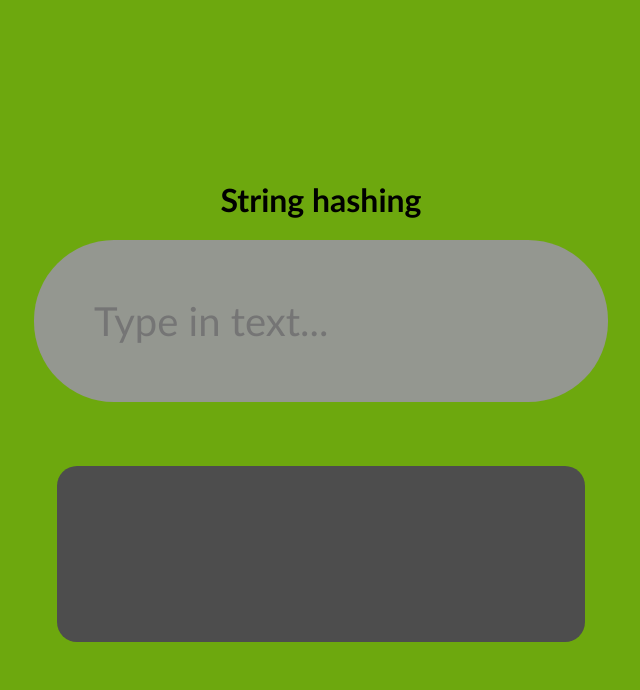
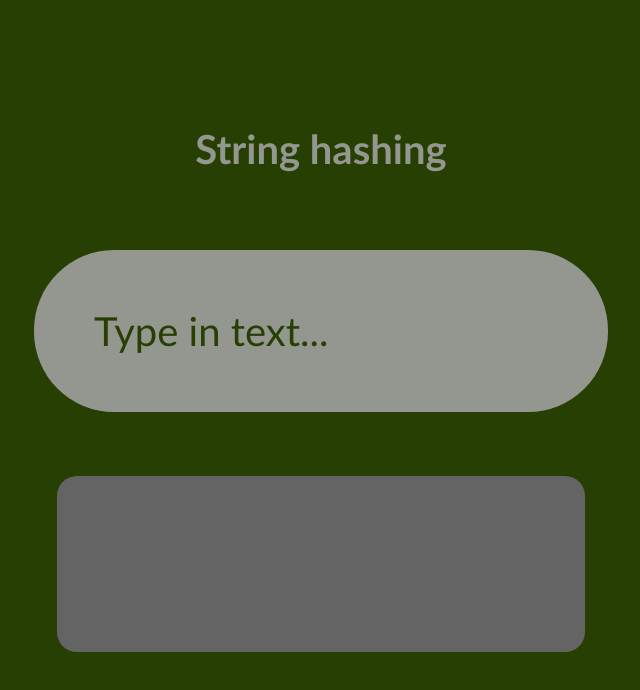
Before and after one commit to jakovg1/hash-of-text, an Angular app: page / in a window 1280 px wide. Shown: the top 690 px of the page, without its empty margins (319-959 px from the left). Built offline with nearby package versions, Linux system fonts and the light colour scheme.

Commit message:
Adjust colors and positions

```diff
--- a/src/app/app.component.html
+++ b/src/app/app.component.html
@@ -1,5 +1,5 @@
 <div class="center-container">
-  <h1>String hashing</h1>
+  <h1 class="box-light-color title">String hashing</h1>
   <input
     type="text"
     class="textbox"
--- a/src/app/app.component.scss
+++ b/src/app/app.component.scss
@@ -13,7 +13,7 @@
 .textbox {
   width: 40%;
   height: 20%;
-  background-color: rgb(148, 151, 144);
+  background-color: $box-light;
   padding-left: 60px;
 
   font-size: 40px;
@@ -30,17 +30,22 @@ input.textbox {
   //   }w
 }
 
+input.textbox::placeholder {
+  color: $background;
+}
+
 .list-of-hashes {
   width: 40%;
   height: 20%;
   margin-top: 5%;
   border-radius: 20px;
-  background-color: rgb(77, 77, 77);
+  background-color: $box-dark;
   padding: 8px;
   overflow-y: scroll;
   text-align: center;
 }
 
 .hash {
-  font-size: medium;
+  font-size: large;
+  color: $background-dark;
 }
--- a/src/styles.scss
+++ b/src/styles.scss
@@ -18,10 +18,20 @@ body {
 //custom scrollbar
 /* Width */
 ::-webkit-scrollbar {
-  width: 20px;
+  width: 40px;
 }
 /* Handle */
 ::-webkit-scrollbar-thumb {
   border-radius: 20px;
-  background: gray;
+  background: $box-light;
 }
+
+.box-light-color {
+  color: $box-light;
+}
+
+.title {
+  position: relative;
+  font-size: 40px;
+  top: -50px;
+}
--- a/src/variables.scss
+++ b/src/variables.scss
@@ -1,2 +1,5 @@
-$background: rgb(109, 168, 14);
-$background-dark: rgb(102, 134, 49);
+$box-light: rgb(148, 151, 144);
+$box-dark: rgb(100, 100, 100);
+
+$background: rgb(39, 63, 2);
+$background-dark: rgb(24, 41, 0);
```
